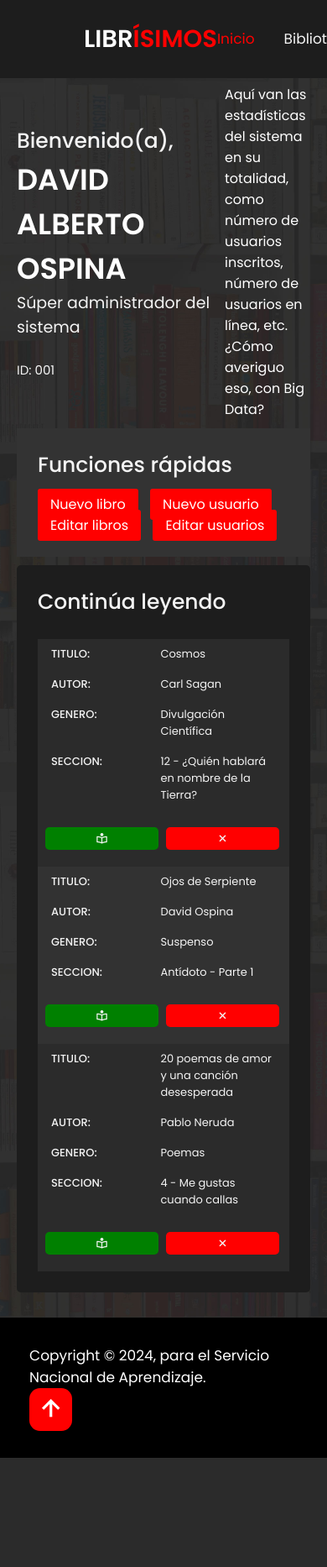
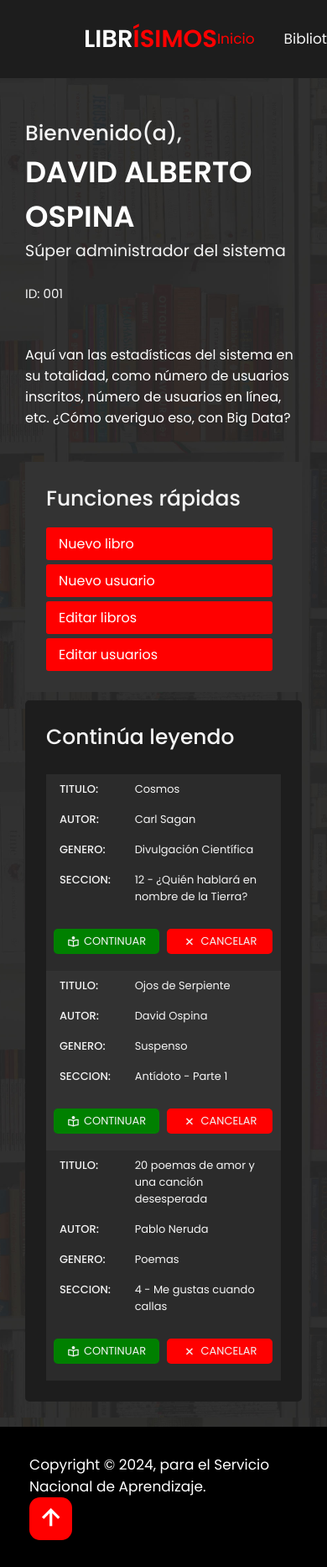
Before and after one commit to davidospinapereira/librisimos, a PHP site: page /admin-page.html in a window 390 px wide. Shown: the whole page at 84% size. Before the commit the page ends 1736 px from the top, so only its background shows below. Run offline with PHP 8.4, Linux system fonts and the light colour scheme.

Commit message:
Estilos responsivos parciales, mejora a las tablas y tooltips

```diff
--- a/admin-page.html
+++ b/admin-page.html
@@ -104,8 +104,8 @@
                                 <td data-cell="genero">Divulgación Científica</td>
                                 <td data-cell="seccion">12 - ¿Quién hablará en nombre de la Tierra?</td>
                                 <td data-cell="acciones" class="acciones">
-                                    <span class="button continue"><i class='bx bx-book-reader'></i></span>
-                                    <span class="button quit"><i class='bx bx-x' ></i></span>
+                                    <span class="button continue"><div class="tooltip">Continuar leyendo</div><i class='bx bx-book-reader'></i></span>
+                                    <span class="button quit"><div class="tooltip">Dejar de leer</div><i class='bx bx-x' ></i></span>
                                 </td>
                             </tr>
                             <tr>
@@ -114,8 +114,8 @@
                                 <td data-cell="genero">Suspenso</td>
                                 <td data-cell="seccion">Antídoto - Parte 1</td>
                                 <td data-cell="acciones" class="acciones">
-                                    <span class="button continue"><i class='bx bx-book-reader'></i></span>
-                                    <span class="button quit"><i class='bx bx-x' ></i></span>
+                                    <span class="button continue"><div class="tooltip">Continuar leyendo</div><i class='bx bx-book-reader'></i></span>
+                                    <span class="button quit"><div class="tooltip">Dejar de leer</div><i class='bx bx-x' ></i></span>
                                 </td>
                             </tr>
                             <tr>
@@ -124,8 +124,8 @@
                                 <td data-cell="genero">Poemas</td>
                                 <td data-cell="seccion">4 - Me gustas cuando callas</td>
                                 <td data-cell="acciones" class="acciones">
-                                    <span class="button continue"><i class='bx bx-book-reader'></i></span>
-                                    <span class="button quit"><i class='bx bx-x' ></i></span>
+                                    <span class="button continue"><div class="tooltip">Continuar leyendo</div><i class='bx bx-book-reader'></i></span>
+                                    <span class="button quit"><div class="tooltip">Dejar de leer</div><i class='bx bx-x' ></i></span>
                                 </td>
                             </tr>
                     </table>
--- a/css/page-style.css
+++ b/css/page-style.css
@@ -312,6 +312,61 @@
     align-items: center;
 }
 
+/* Estilos de tooltip para botones de la lista*/
+.button .tooltip
+{
+    position: absolute;
+    margin-bottom: 90px;
+    background: #202020;
+    padding: 10px;
+    color: #f4f4f4;
+    font-size: 15px;
+    text-align: center;
+    box-sizing: border-box;
+    border-radius: 5px;
+    visibility: hidden;
+    opacity: 0;
+    transition: 0.3s ease-in-out;
+}
+
+.button .tooltip::before
+{
+    content: '';
+    position: absolute;
+    width: 12px;
+    height: 12px;
+    background: #202020;
+    bottom: -5px;
+    transform: rotate(45deg);
+}
+
+.button:hover .tooltip
+{
+    visibility: visible;
+    opacity: 1;
+}
+
+.continue .tooltip::before
+{
+    left: 73px;
+}
+
+.quit .tooltip::before
+{
+    left: 51px;
+}
+
+.continue .tooltip
+{
+    width: 160px;
+}
+
+.quit .tooltip
+{
+    width: 120px;
+}
+/* Terminan estilos de tooltip para botones de la lista*/
+
 .continue-table td span.continue
 {
     background: green;
@@ -340,6 +395,40 @@
     {
         padding: 100px 20px 30px 20px;
     }
+
+    .contenido .fila
+    {
+        flex-direction: column;
+        padding-left: 10px;
+        padding-right: 10px;
+    }
+
+    #statistics
+    {
+        padding-bottom: 30px;
+    }
+
+    #functions #listado-funciones
+    {
+        display: flex;
+        flex-direction: column;
+        gap: 5px;
+    }
+
+    .fila .w100,
+    .fila .w90,
+    .fila .w80,
+    .fila .w70,
+    .fila .w60,
+    .fila .w50,
+    .fila .w40,
+    .fila .w30,
+    .fila .w20,
+    .fila .w10
+    {
+        width: 100%;
+    }
+
     /* Comienzan estilos para tabla de continuar leyendo */
     .continue-table tr:nth-of-type(2n)
     {
@@ -355,7 +444,7 @@
     {
         display: grid;
         gap: 0.5rem;
-        grid-template-columns: 15ch auto;
+        grid-template-columns: 10ch auto;
         padding: 0.5rem 1rem;
     }
 
@@ -382,6 +471,22 @@
     {
         width: 45%;
     }
+
+    .continue-table td span.button::after
+    {
+        font-size: 13px;
+        padding-left: 5px;
+    }
+
+    .continue-table td span.continue::after
+    {
+        content: 'CONTINUAR';
+    }
+
+    .continue-table td span.quit::after
+    {
+        content: 'CANCELAR';
+    }
     /* Terminan estilos para tabla de continuar leyendo*/
 }
 
```
